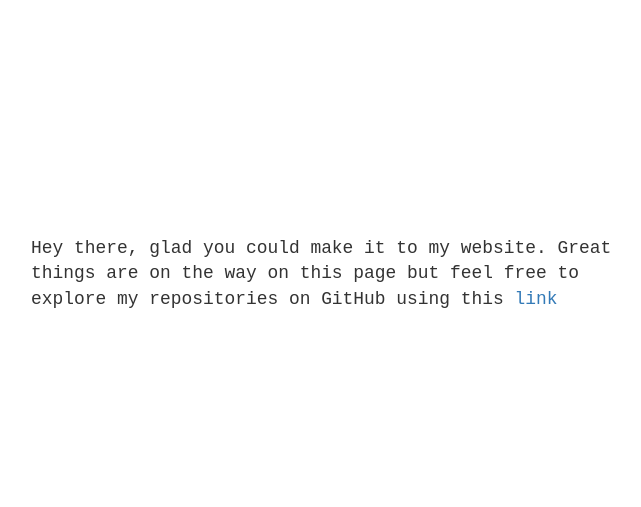
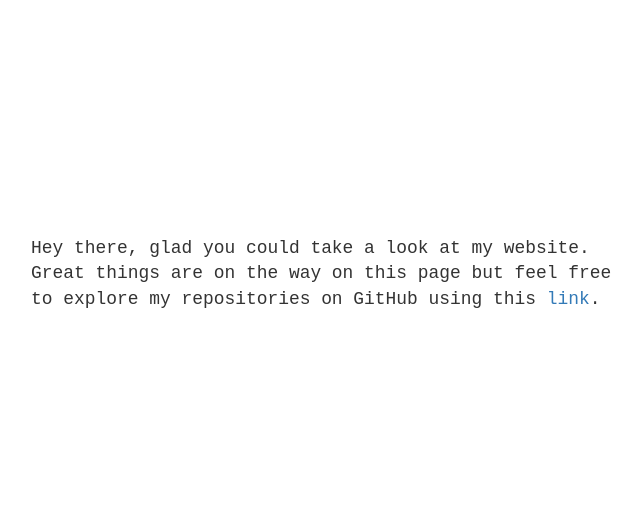
Before and after one commit to ramza007/Ramza.io, a Django app: page /projects in a window 1280 px wide. Shown: the part 959-1466 px from the top of the page, without its empty margins (313-954 px from the left). Run offline with Django 3.2, Linux system fonts and the light colour scheme; data that the repository does not hold is empty; some libraries are stand-ins or nearby versions; some web fonts are replaced.

Commit message:
- Minor modifications to Projects Template

```diff
--- a/portfolio/templates/projects.html
+++ b/portfolio/templates/projects.html
@@ -49,8 +49,8 @@
 
     <div class="display1">
         <p>
-            Hey there, glad you could make it to my website. Great things are on the way on this page but feel free to explore my
-            repositories on GitHub using this <a href="https://github.com/ramza007?tab=repositories">link</a>
+            Hey there, glad you could take a look at my website. Great things are on the way on this page but feel free to explore my
+            repositories on GitHub using this <a href="https://github.com/ramza007?tab=repositories">link</a>.
         </p>
     </div>
   {% endblock %}
```
